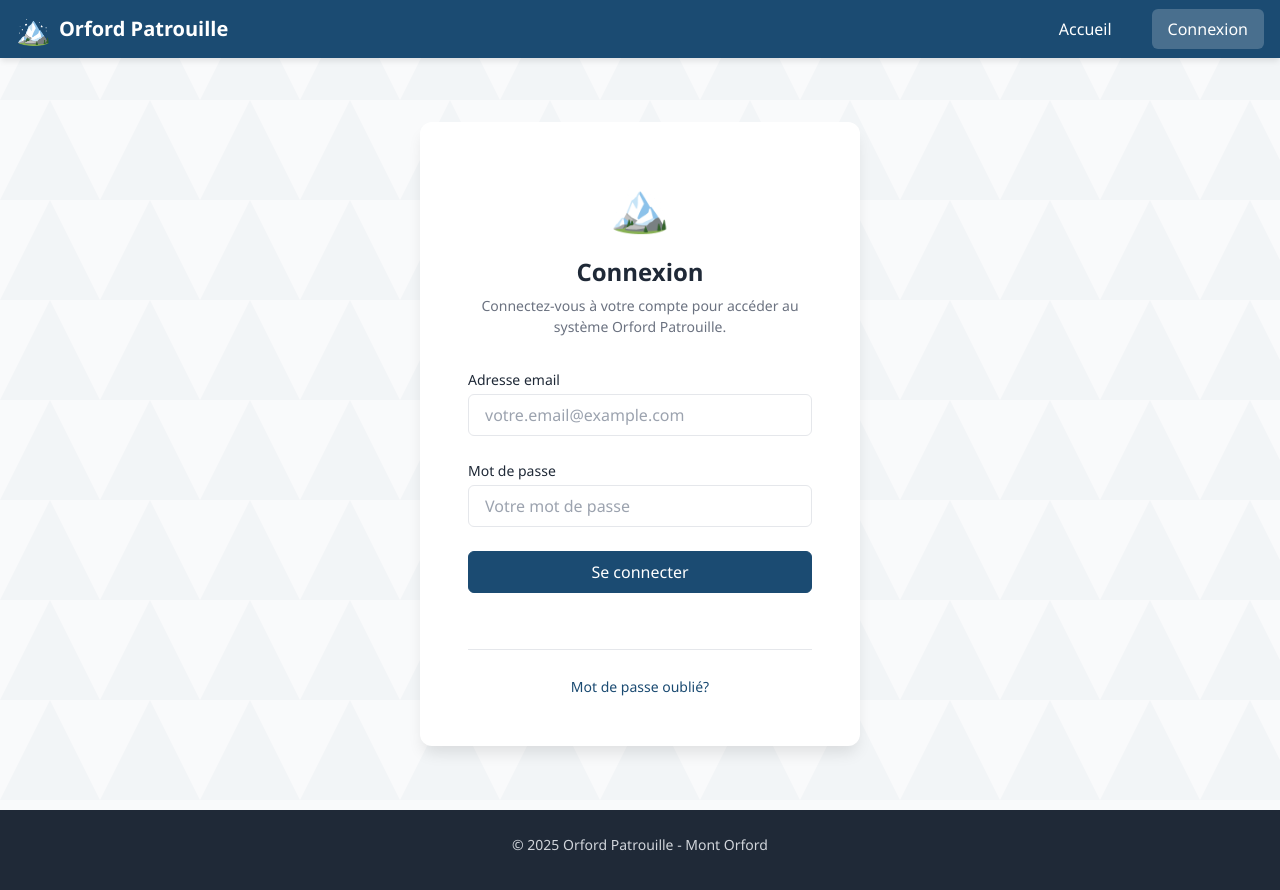
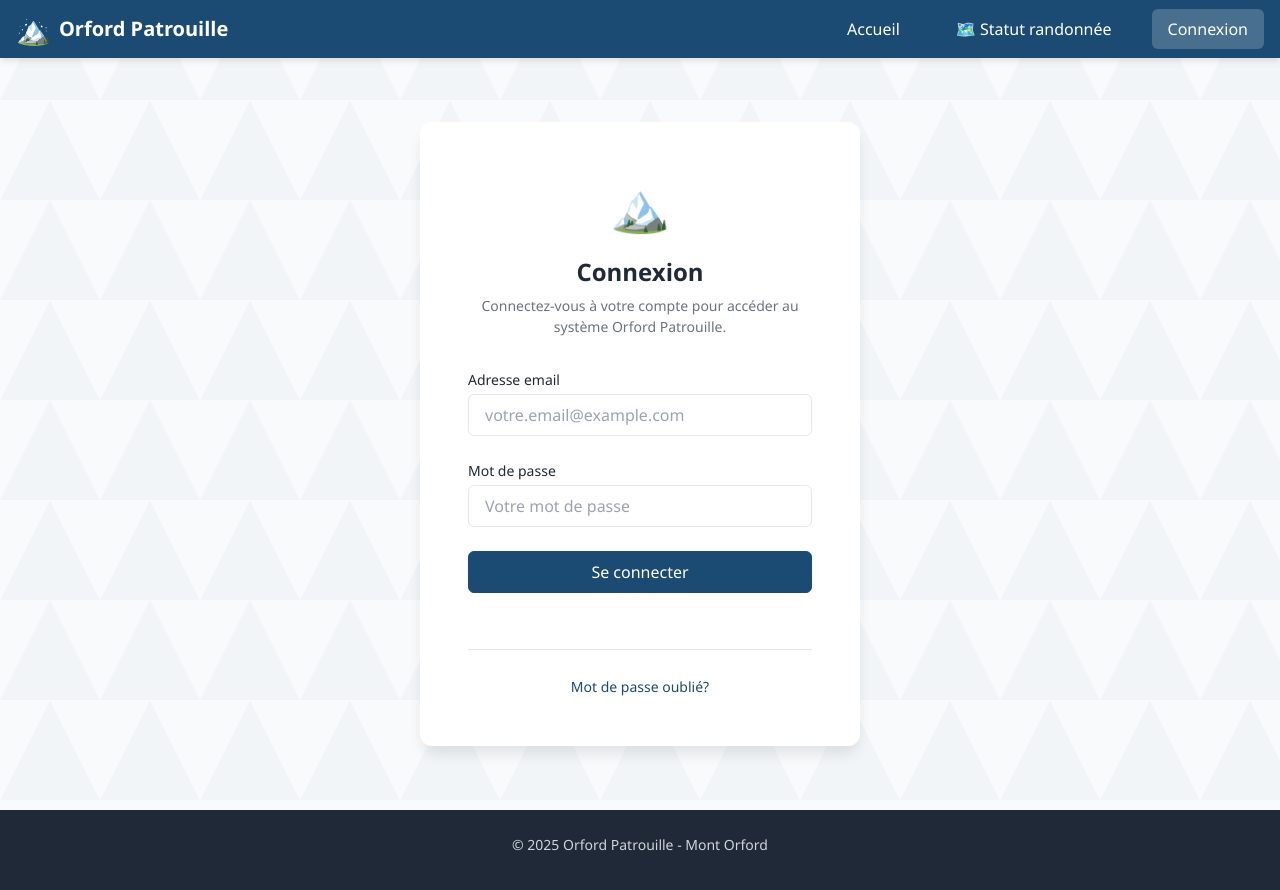
Before and after one commit to vvaraldi/Orford_Patrouille, a plain HTML site: page pages/login.html in a window 1280 px wide. Drawn offline with Linux system fonts and the light colour scheme; no server answers.

Commit message:
Update login.html

```diff
--- a/pages/login.html
+++ b/pages/login.html
@@ -18,6 +18,12 @@
       </div>
       <div class="nav-links">
         <a href="../index.html">Accueil</a>
+        <a href="https://vvaraldi.github.io/Inspection_Rando_Orford/pages/status.html"
+           target="_blank"
+           rel="noopener noreferrer"
+           title="Voir l'état des sentiers (accès public)">
+          🗺️ Statut randonnée
+        </a>
         <a href="login.html" class="active">Connexion</a>
       </div>
       <button class="mobile-menu-btn" id="mobile-menu-btn">☰</button>
@@ -31,6 +37,12 @@
       </div>
       <div class="mobile-nav-links">
         <a href="../index.html">Accueil</a>
+        <a href="https://vvaraldi.github.io/Inspection_Rando_Orford/pages/status.html"
+           target="_blank"
+           rel="noopener noreferrer"
+           title="Voir l'état des sentiers (accès public)">
+          🗺️ Statut randonnée
+        </a>
         <a href="login.html" class="active">Connexion</a>
       </div>
     </div>
```
